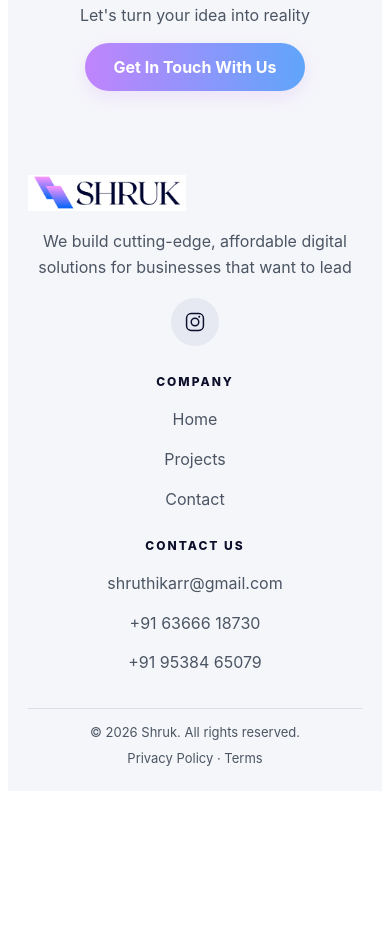
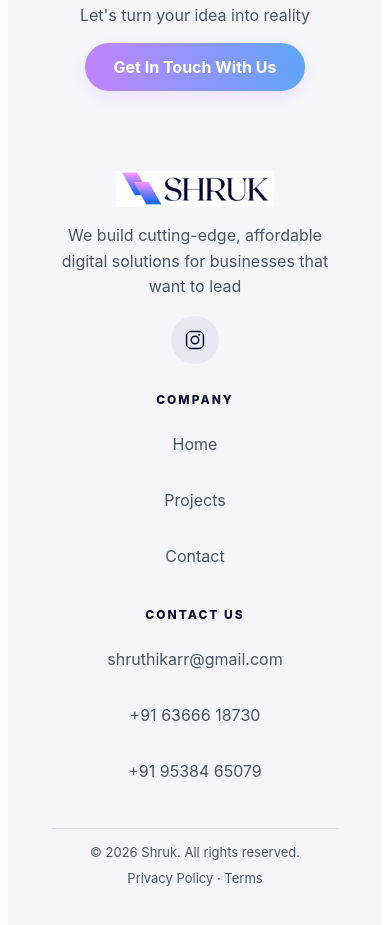
Before and after one commit to shruk-official/shruk, a website built with Vite: page index.html in a window 390 px wide. Shown: the part 2945-3870 px from the top of the page. Before the commit the page ends 3744 px from the top, so only its background shows below. Built offline with nearby package versions, Linux system fonts and the light colour scheme.

Commit message:
Fix mobile footer alignment for screens up to 768px

```diff
--- a/src/styles/styles.css
+++ b/src/styles/styles.css
@@ -222,6 +222,24 @@ body{font-family:Inter, system-ui, -apple-system, 'Segoe UI', Roboto, 'Helvetica
 .footer-divider{height:1px;background:#d9dee8;margin-bottom:14px}
 .footer-bottom-row{display:flex;align-items:center;justify-content:space-between;gap:16px;color:var(--muted-text);font-size:13px;line-height:1.4}
 
+/* Mobile Footer Alignment (max-width: 768px) */
+@media (max-width:768px){
+  .site-footer{padding:2.5rem 1.5rem}
+  .footer-main{grid-template-columns:1fr;gap:2rem;text-align:center}
+  .footer-col{text-align:center}
+  .footer-col--left{max-width:none}
+  .footer-logo{background:transparent;margin:0 auto 1rem;display:block}
+  .footer-tagline{margin:0 auto 1rem;max-width:280px;text-align:center}
+  .footer-social-btn{margin:0 auto;display:flex}
+  .footer-label{text-align:center;margin-bottom:1rem}
+  .footer-link-list,.footer-contact-list{display:flex;flex-direction:column;gap:0.75rem;align-items:center;text-align:center}
+  .footer-link-list a,.footer-contact-list a{min-height:44px;display:flex;align-items:center;justify-content:center;text-align:center}
+  .footer-contact-list a{padding:0.4rem 0}
+  .footer-bottom{margin-top:34px}
+  .footer-divider{height:1px;background:#d9dee8;margin-bottom:14px}
+  .footer-bottom-row{display:flex;flex-direction:column;justify-content:center;text-align:center;gap:0.5rem}
+}
+
 /* Mobile */
 @media (max-width:900px){.hero-grid{grid-template-columns:1fr;gap:26px;padding:96px 0 78px}.hero-right{order:-1}.hero-photo{height:380px}.cards-grid{grid-template-columns:1fr}.vm-grid{grid-template-columns:1fr}.projects-grid{grid-template-columns:1fr}.nav-links{display:none}.hamburger{display:block}.footer-main{grid-template-columns:1fr;gap:28px;justify-items:center;text-align:center}.footer-col--left{max-width:none}.footer-tagline{max-width:340px;margin-left:auto;margin-right:auto}.footer-link-list,.footer-contact-list{align-items:center}.footer-bottom-row{flex-direction:column;justify-content:center;text-align:center;gap:8px}}
 
```
